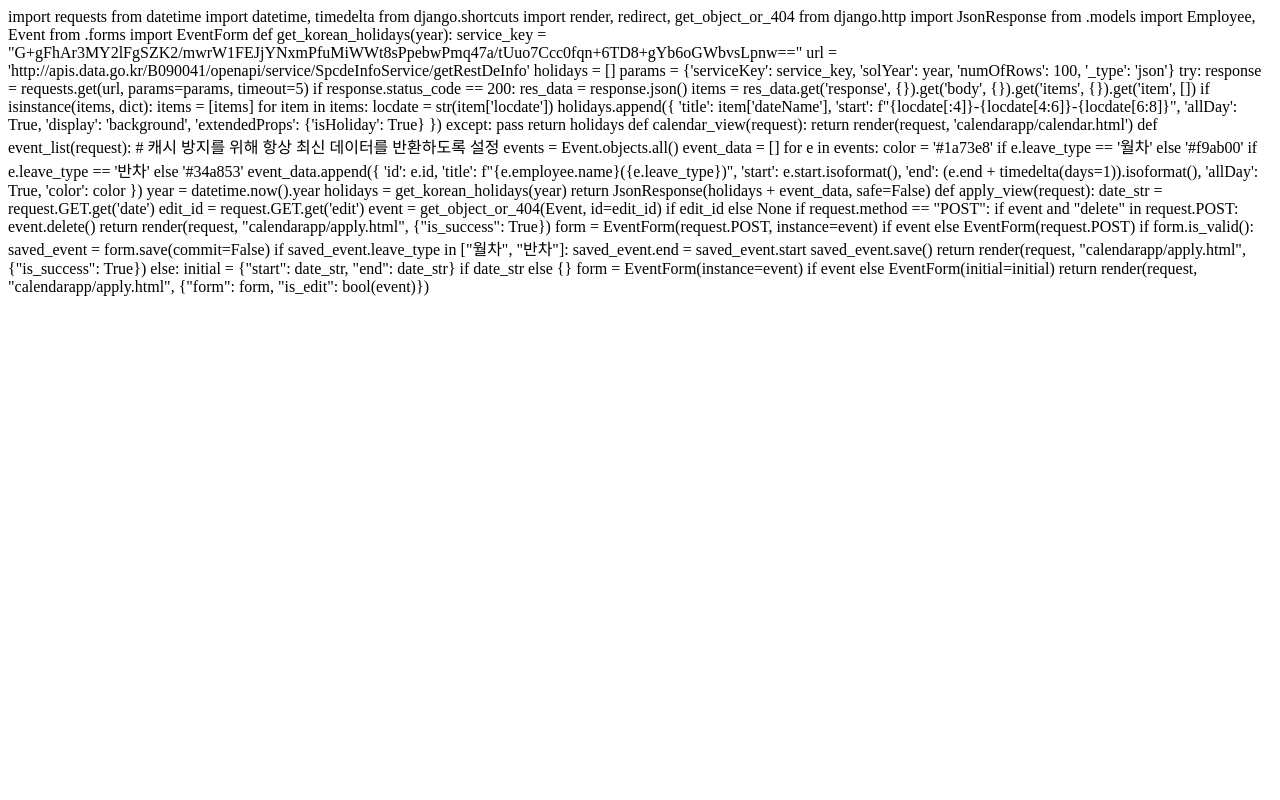
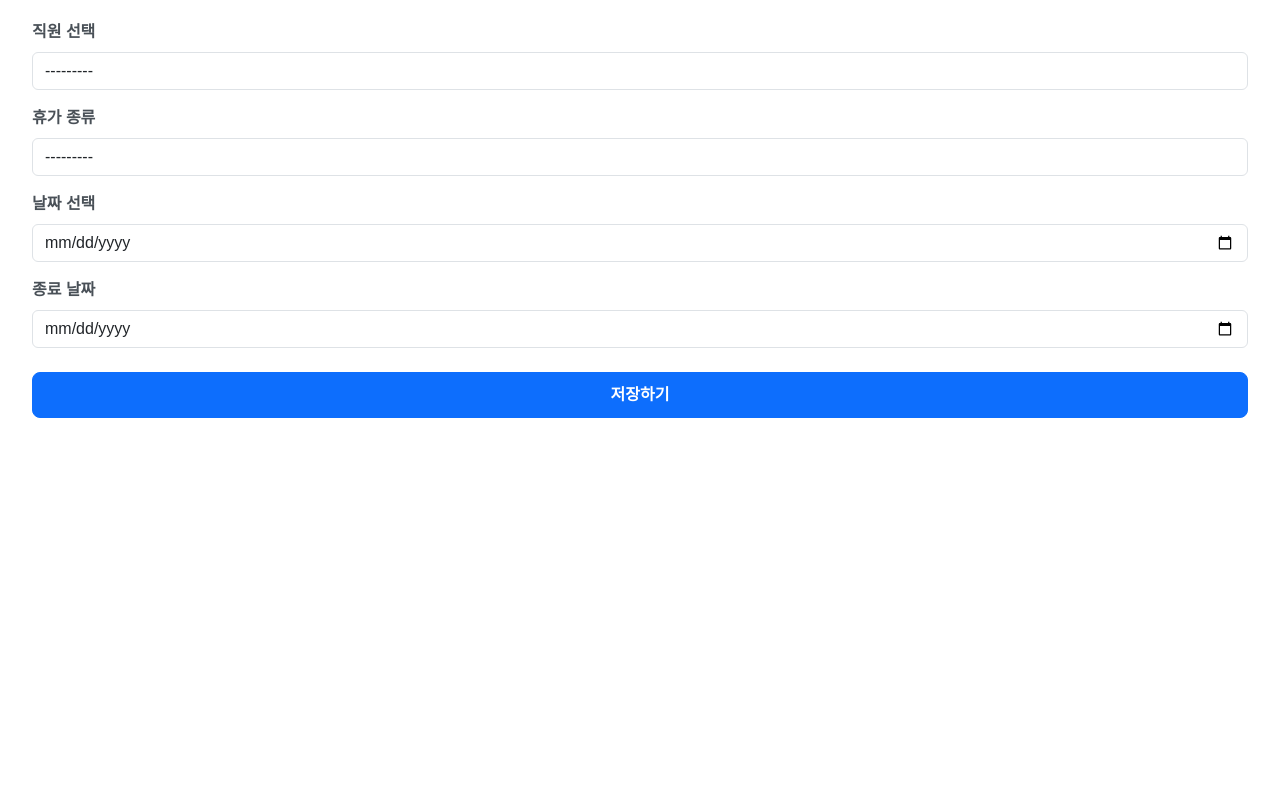
Before and after one commit to wonjung1142-commits/django-calendar, a Django app: page /calendar/apply/ in a window 1280 px wide. Run offline with Django 5.2, Linux system fonts and the light colour scheme; tables that the repository leaves empty hold one stand-in row (values such as "Sample post").

Commit message:
views.py 및 apply.html 오류 수정

```diff
--- a/calendarapp/templates/calendarapp/apply.html
+++ b/calendarapp/templates/calendarapp/apply.html
@@ -1,73 +1,58 @@
-import requests
-from datetime import datetime, timedelta
-from django.shortcuts import render, redirect, get_object_or_404
-from django.http import JsonResponse
-from .models import Employee, Event
-from .forms import EventForm
+<!DOCTYPE html>
+<html lang="ko">
+<head>
+  <meta charset="utf-8">
+  <meta name="viewport" content="width=device-width, initial-scale=1">
+  <title>일정 신청</title>
+  <link href="https://cdn.jsdelivr.net/npm/bootstrap@5.3.0/dist/css/bootstrap.min.css" rel="stylesheet">
+  <style>
+    body { background-color: transparent; padding: 20px; font-family: 'Pretendard', sans-serif; }
+    .card { border: none; box-shadow: none; background-color: transparent; }
+    .form-label { font-weight: 600; color: #495057; }
+    .btn-primary { border-radius: 8px; padding: 10px; font-weight: bold; }
+  </style>
+</head>
+<body>
+<script>
+  // 저장/삭제 성공 시 부모 창에 신호를 보냄
+  {% if is_success %}
+    window.parent.postMessage('submitted', '*');
+  {% endif %}
+</script>
 
-def get_korean_holidays(year):
-    service_key = "G+gFhAr3MY2lFgSZK2/mwrW1FEJjYNxmPfuMiWWt8sPpebwPmq47a/tUuo7Ccc0fqn+6TD8+gYb6oGWbvsLpnw=="
-    url = 'http://apis.data.go.kr/B090041/openapi/service/SpcdeInfoService/getRestDeInfo'
-    holidays = []
-    params = {'serviceKey': service_key, 'solYear': year, 'numOfRows': 100, '_type': 'json'}
-    try:
-        response = requests.get(url, params=params, timeout=5)
-        if response.status_code == 200:
-            res_data = response.json()
-            items = res_data.get('response', {}).get('body', {}).get('items', {}).get('item', [])
-            if isinstance(items, dict): items = [items]
-            for item in items:
-                locdate = str(item['locdate'])
-                holidays.append({
-                    'title': item['dateName'],
-                    'start': f"{locdate[:4]}-{locdate[4:6]}-{locdate[6:8]}",
-                    'allDay': True,
-                    'display': 'background',
-                    'extendedProps': {'isHoliday': True}
-                })
-    except: pass
-    return holidays
+{% if not is_success %}
+<div class="container-fluid">
+  <div class="card">
+    <form method="post" id="applyForm">
+      {% csrf_token %}
+      <div class="mb-3"><label class="form-label">직원 선택</label>{{ form.employee }}</div>
+      <div class="mb-3"><label class="form-label">휴가 종류</label>{{ form.leave_type }}</div>
+      <div class="mb-3"><label class="form-label">날짜 선택</label>{{ form.start }}</div>
+      <div id="end-field-container" class="mb-4"><label class="form-label">종료 날짜</label>{{ form.end }}</div>
+      <div class="d-grid gap-2 mb-3">
+        <button type="submit" class="btn btn-primary">저장하기</button>
+        {% if is_edit %}
+          <button type="submit" name="delete" value="1" class="btn btn-danger" onclick="return confirm('정말 삭제하시겠습니까?')">삭제하기</button>
+        {% endif %}
+      </div>
+    </form>
+  </div>
+</div>
 
-def calendar_view(request):
-    return render(request, 'calendarapp/calendar.html')
-
-def event_list(request):
-    # 캐시 방지를 위해 항상 최신 데이터를 반환하도록 설정
-    events = Event.objects.all()
-    event_data = []
-    for e in events:
-        color = '#1a73e8' if e.leave_type == '월차' else '#f9ab00' if e.leave_type == '반차' else '#34a853'
-        event_data.append({
-            'id': e.id,
-            'title': f"{e.employee.name}({e.leave_type})",
-            'start': e.start.isoformat(),
-            'end': (e.end + timedelta(days=1)).isoformat(),
-            'allDay': True,
-            'color': color
-        })
-    year = datetime.now().year
-    holidays = get_korean_holidays(year)
-    return JsonResponse(holidays + event_data, safe=False)
-
-def apply_view(request):
-    date_str = request.GET.get('date')
-    edit_id = request.GET.get('edit')
-    event = get_object_or_404(Event, id=edit_id) if edit_id else None
-
-    if request.method == "POST":
-        if event and "delete" in request.POST:
-            event.delete()
-            return render(request, "calendarapp/apply.html", {"is_success": True})
-
-        form = EventForm(request.POST, instance=event) if event else EventForm(request.POST)
-        if form.is_valid():
-            saved_event = form.save(commit=False)
-            if saved_event.leave_type in ["월차", "반차"]:
-                saved_event.end = saved_event.start
-            saved_event.save()
-            return render(request, "calendarapp/apply.html", {"is_success": True})
-    else:
-        initial = {"start": date_str, "end": date_str} if date_str else {}
-        form = EventForm(instance=event) if event else EventForm(initial=initial)
-
-    return render(request, "calendarapp/apply.html", {"form": form, "is_edit": bool(event)})
+<script>
+  const leaveTypeField = document.querySelector("#id_leave_type");
+  const endFieldContainer = document.querySelector("#end-field-container");
+  function toggleEndField() {
+    if (!leaveTypeField) return;
+    const value = leaveTypeField.value;
+    // 월차, 반차일 때 종료일 숨김
+    endFieldContainer.style.display = (value === '월차' || value === '반차') ? 'none' : 'block';
+  }
+  if (leaveTypeField) {
+    leaveTypeField.addEventListener("change", toggleEndField);
+    toggleEndField();
+  }
+</script>
+{% endif %}
+</body>
+</html>
--- a/calendarapp/views.py
+++ b/calendarapp/views.py
@@ -42,6 +42,7 @@ def event_list(request):
     events = Event.objects.all()
     event_data = []
     for e in events:
+        # 월차: 파랑, 반차: 주황, 휴가: 초록
         color = '#1a73e8' if e.leave_type == '월차' else '#f9ab00' if e.leave_type == '반차' else '#34a853'
         event_data.append({
             'id': e.id,
@@ -81,7 +82,7 @@ def apply_view(request):
 
     return render(request, "calendarapp/apply.html", {"form": form, "is_edit": bool(event)})
 
-# [수정] 아래 함수가 누락되어 배포 에러가 발생했었습니다. 반드시 포함해주세요.
+# [중요] 누락되었던 함수 추가
 
 
 def employee_usage(request, employee_id):
```
